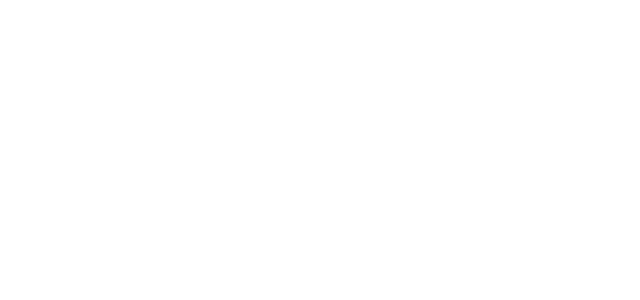
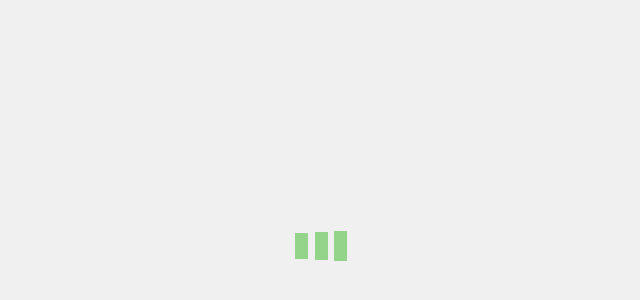
Before and after one commit to AkhileshMuthusamy/Angular-Feature, an Angular app: page / in a window 1280 px wide. Shown: the part 154-454 px from the top of the page, without its empty margins (319-959 px from the left). Built offline with nearby package versions, Linux system fonts and the light colour scheme.

Commit message:
Add css loading spinner of before app load

```diff
--- a/src/index.html
+++ b/src/index.html
@@ -12,6 +12,14 @@
   <link href="https://fonts.googleapis.com/icon?family=Material+Icons" rel="stylesheet">
 </head>
 <body>
-  <app-root></app-root>
+  <app-root>
+    <div class="container">
+      <div class="lds-facebook">
+        <div></div>
+        <div></div>
+        <div></div>
+      </div>
+    </div>
+  </app-root>
 </body>
 </html>
--- a/src/styles.css
+++ b/src/styles.css
@@ -1,4 +1,56 @@
 /* You can add global styles to this file, and also import other style files */
 
-html, body { height: 100%; }
+html, body { height: 100%; width: 100%; padding: 0; margin: 0}
 body { margin: 0; font-family: Roboto, "Helvetica Neue", sans-serif; }
+
+
+.container {
+  display: flex;
+  min-width: 100%;
+  height: 100%;
+  background: rgba(221, 218, 218, 0.4);
+  z-index: 10;
+  align-items: center;
+  justify-content: center;
+}
+
+/* CSS loading spinner */
+
+.lds-facebook {
+  display: inline-block;
+  position: relative;
+  width: 64px;
+  height: 64px;
+}
+.lds-facebook div {
+  display: inline-block;
+  position: absolute;
+  left: 6px;
+  width: 13px;
+  background: rgb(147, 212, 138);
+  animation: lds-facebook 1.2s cubic-bezier(0, 0.5, 0.5, 1) infinite;
+}
+.lds-facebook div:nth-child(1) {
+  left: 6px;
+  animation-delay: -0.24s;
+}
+.lds-facebook div:nth-child(2) {
+  left: 26px;
+  animation-delay: -0.12s;
+}
+.lds-facebook div:nth-child(3) {
+  left: 45px;
+  animation-delay: 0;
+}
+@keyframes lds-facebook {
+  0% {
+    top: 6px;
+    height: 51px;
+  }
+  50%, 100% {
+    top: 19px;
+    height: 26px;
+  }
+}
+
+/* End of CSS loading spinner */
```
